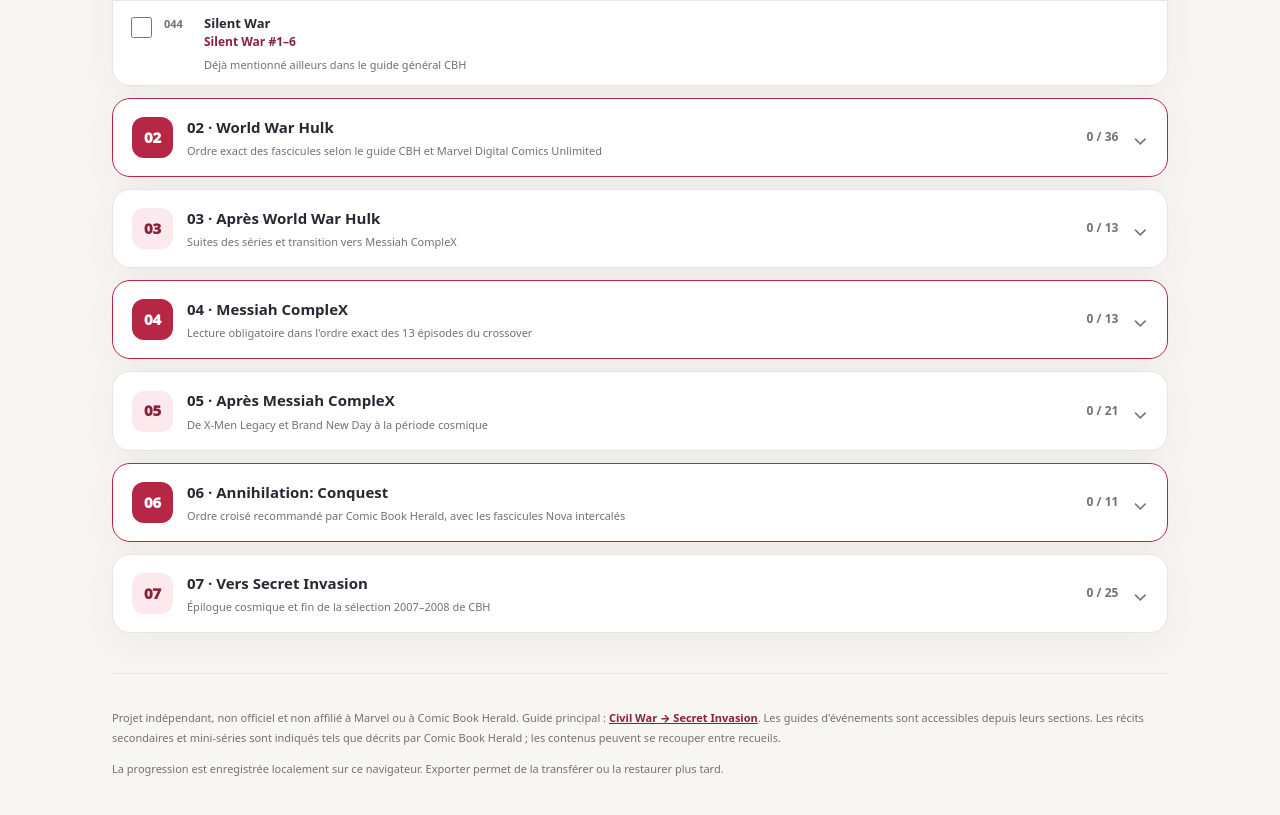
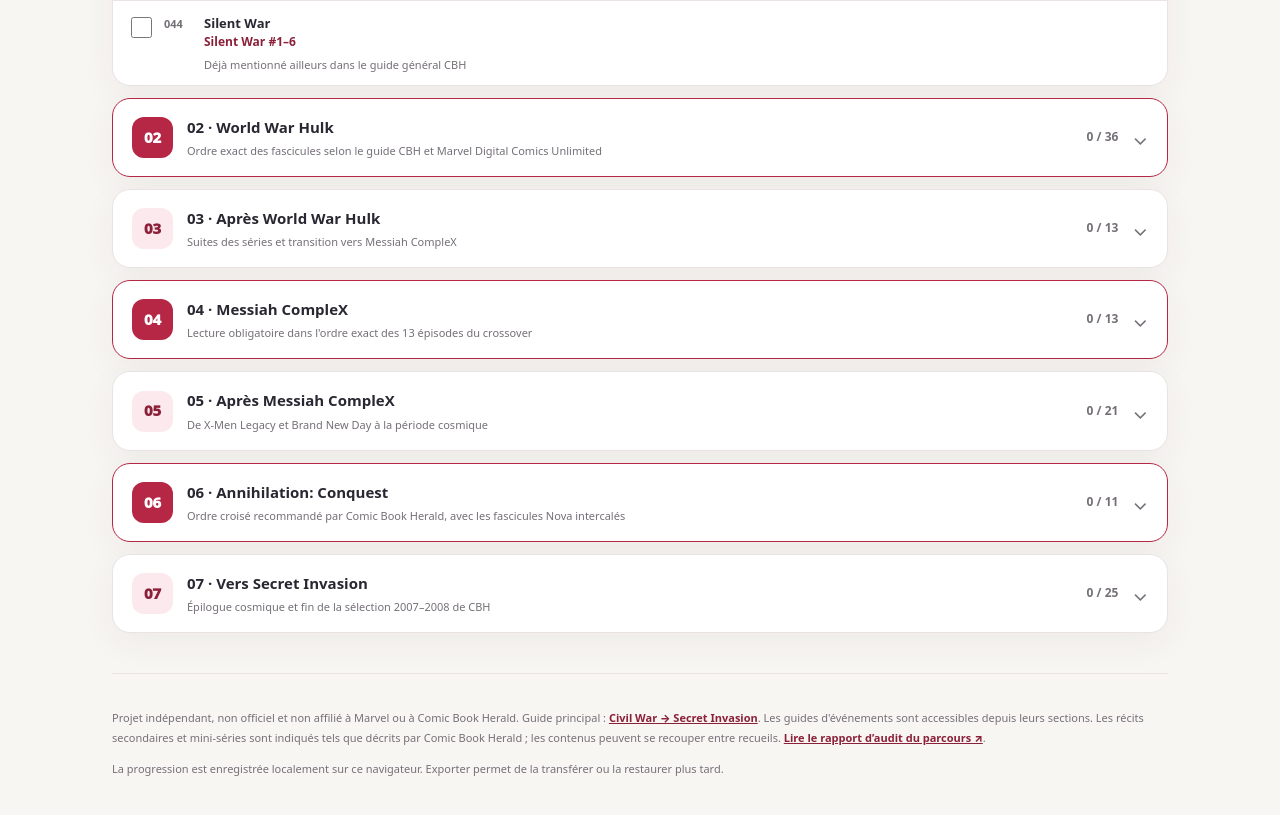
Before and after one commit to Xulink-android/dc-new52-tracker, a plain HTML site: page marvel/index.html in a window 1280 px wide. Shown: the part 4062-4877 px from the top of the page. Drawn offline with Linux system fonts and the light colour scheme.

Commit message:
Link Marvel Tracker full reading-order audit from the application footer

```diff
--- a/marvel/index.html
+++ b/marvel/index.html
@@ -22,7 +22,7 @@ footer{margin:40px 0 0;padding:23px 0 35px;border-top:1px solid var(--edge);font
 <div class="filters"><input id="search" type="search" placeholder="Rechercher un titre ou un numéro (#12…)" aria-label="Rechercher un fascicule"><select id="sectionFilter" aria-label="Filtrer par section"><option value="all">Toutes les sections</option></select><select id="readFilter" aria-label="Filtrer par lecture"><option value="all">Tous les statuts</option><option value="unread">À lire</option><option value="read">Lus</option></select></div>
 <div class="buttons"><button class="btn" id="expand" type="button">＋ Tout ouvrir</button><button class="btn" id="collapse" type="button">− Tout fermer</button><span class="push"></span><button class="btn" id="export" type="button">↓ Exporter</button><button class="btn" id="import" type="button">↑ Importer</button><input id="importInput" type="file" accept=".json,application/json" hidden><button class="btn" id="reset" type="button">Réinitialiser</button></div>
 <p class="reading-status" id="results" role="status"></p><div id="readingList"></div>
-<footer><p>Projet indépendant, non officiel et non affilié à Marvel ou à Comic Book Herald. Guide principal : <a target="_blank" rel="noopener noreferrer" href="https://www.comicbookherald.com/the-complete-marvel-reading-order-guide/marvel-comics-from-civil-war-to-secret-invasion/">Civil War → Secret Invasion</a>. Les guides d'événements sont accessibles depuis leurs sections. Les récits secondaires et mini-séries sont indiqués tels que décrits par Comic Book Herald ; les contenus peuvent se recouper entre recueils.</p><p>La progression est enregistrée localement sur ce navigateur. Exporter permet de la transférer ou la restaurer plus tard.</p></footer>
+<footer><p>Projet indépendant, non officiel et non affilié à Marvel ou à Comic Book Herald. Guide principal : <a target="_blank" rel="noopener noreferrer" href="https://www.comicbookherald.com/the-complete-marvel-reading-order-guide/marvel-comics-from-civil-war-to-secret-invasion/">Civil War → Secret Invasion</a>. Les guides d'événements sont accessibles depuis leurs sections. Les récits secondaires et mini-séries sont indiqués tels que décrits par Comic Book Herald ; les contenus peuvent se recouper entre recueils. <a target="_blank" rel="noopener noreferrer" href="https://github.com/Xulink-android/dc-new52-tracker/blob/main/marvel/AUDIT_2026-11-17.md">Lire le rapport d’audit du parcours ↗</a>.</p><p>La progression est enregistrée localement sur ce navigateur. Exporter permet de la transférer ou la restaurer plus tard.</p></footer>
 </main><div class="toast" id="toast" role="status"></div>
 <script src="./catalog.js"></script><script>
 "use strict";
```
